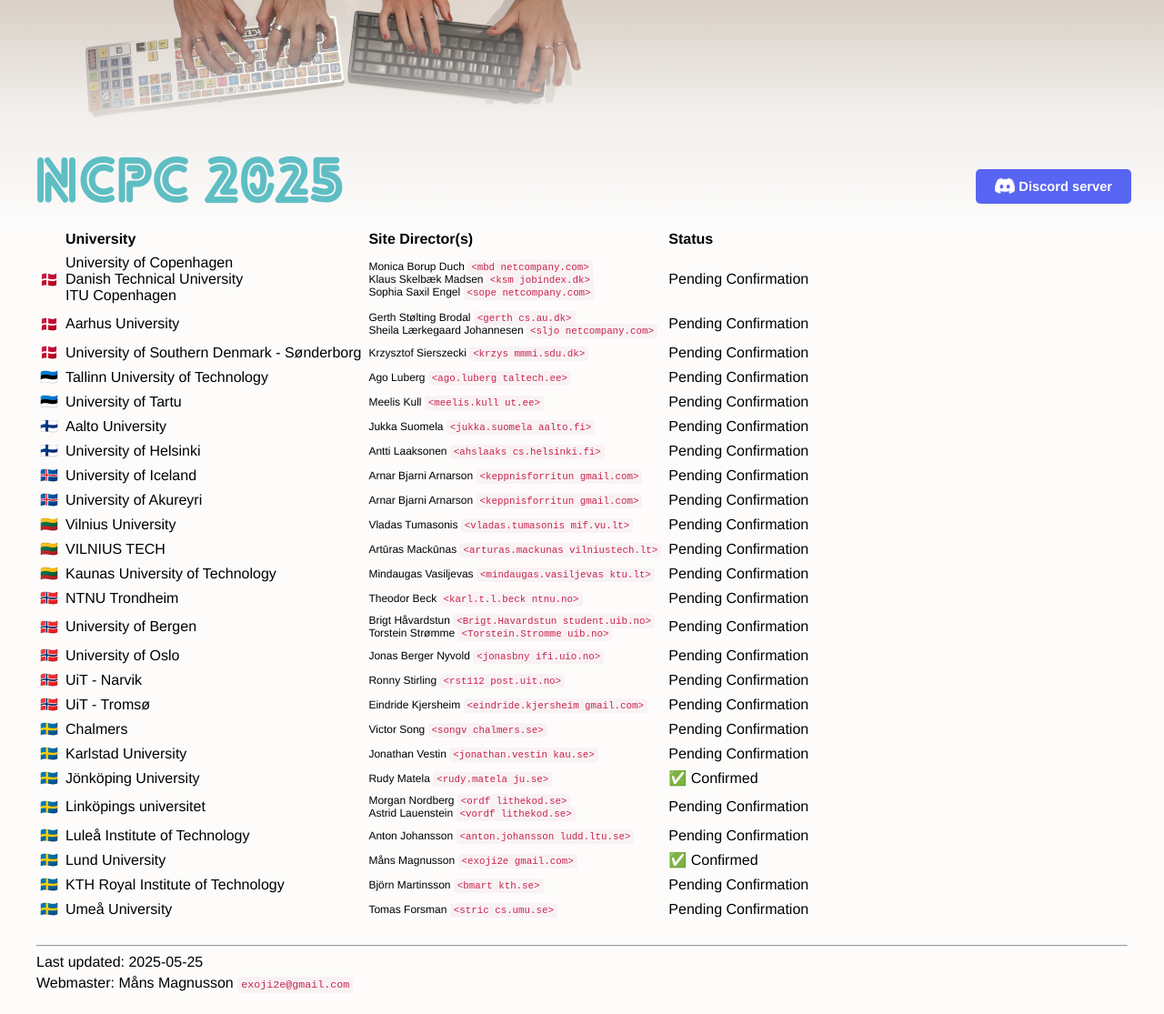
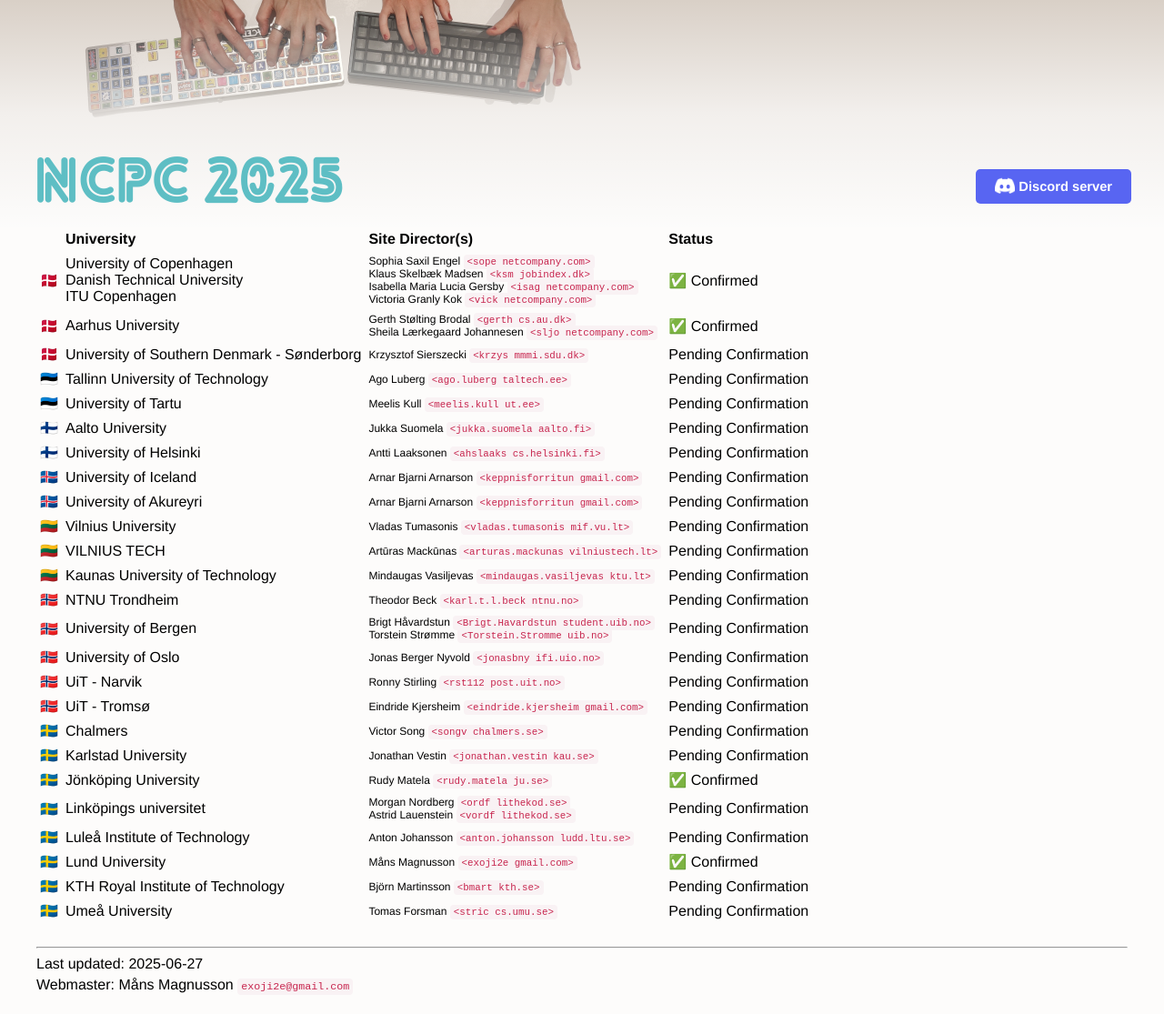
Before and after one commit to icpc/ncpc-web, a Jekyll site: the page built from ncpc2025/site_table.md, in a window 1280 px wide. Shown: the whole page at 91% size. Built offline with Jekyll 4.4.1, drawn with Linux system fonts in a browser that asks for light colours; our own code applies the rules of GitHub Pages for plain Markdown files.

Commit message:
[ncpc2025] confirm Copenhagen and Aarhus

```diff
--- a/_config.yml
+++ b/_config.yml
@@ -15,7 +15,7 @@
       path: "ncpc2025"
     values:
       headerText: "NCPC 2025"
-      lastUpdate: "2025-05-25"
+      lastUpdate: "2025-06-27"
       eventTime: "Saturday October 4th 2025 11:00-16:00 CEST (UTC+2)"
       title: "Nordic Collegiate Programming Contest 2025"
       year: 2025
--- a/_data/ncpc2025sites.yml
+++ b/_data/ncpc2025sites.yml
@@ -5,19 +5,21 @@
       extra_unis:
         - name: Danish Technical University
         - name: ITU Copenhagen
-      contact: Monica Borup Duch
-      email: "mbd netcompany.com"
+      contact: Sophia Saxil Engel
+      email: "sope netcompany.com"
       extra_contacts:
         - name: Klaus Skelbæk Madsen
           email: "ksm jobindex.dk"
-        - name: Sophia Saxil Engel
-          email: "sope netcompany.com"
-      confirmed: false
+        - name: Isabella Maria Lucia Gersby
+          email: "isag netcompany.com"
+        - name: Victoria Granly Kok
+          email: "vick netcompany.com"
+      confirmed: true
 
     - name: Aarhus University
       contact: Gerth Stølting Brodal
       email: "gerth cs.au.dk"
-      confirmed: false
+      confirmed: true
       extra_contacts:
         - name: Sheila Lærkegaard Johannesen
           email: "sljo netcompany.com"
```
